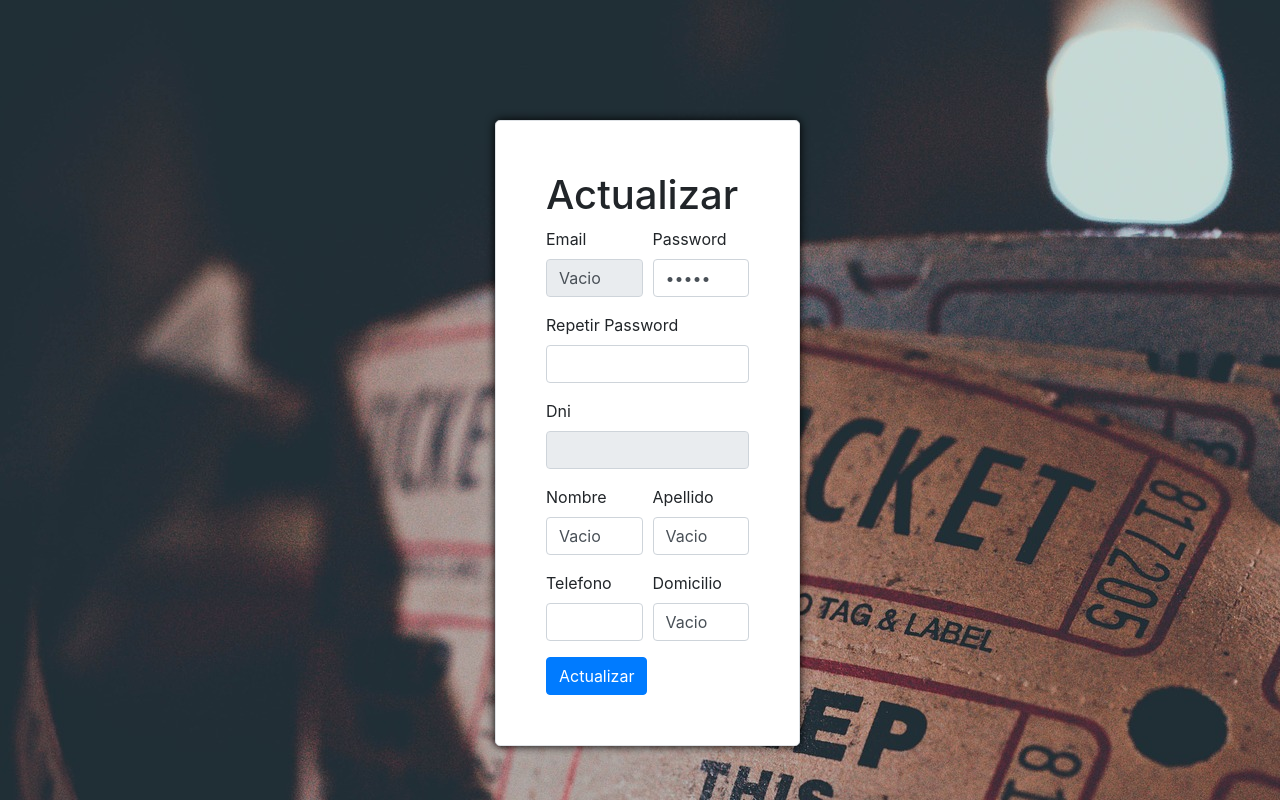
After one commit to matiashidalgo11/MoviePass, a PHP site: the page made by views/UpdateCuenta.php in a window 1280 px wide. The commit adds this page. Run offline with PHP 8.4, Linux system fonts and the light colour scheme; the template is opened without the code that fills it, so the values that code supplies are empty; some libraries are stand-ins or nearby versions.

Commit message:
Update de Cuenta + vista

```diff
--- a/daos/DaoProfiles.php
+++ b/daos/DaoProfiles.php
@@ -40,7 +40,7 @@ class DaoProfiles implements IDao
 
         if($profile instanceof Profile){
 
-            if($this->exist($profile)){
+            if($this->exist($profile->getDni())){
 
                 try{
 
--- /dev/null
+++ b/views/UpdateCuenta.php
@@ -0,0 +1,90 @@
+<div class="container-fluid">
+
+    <div class="row justify-content-center">
+
+        <div class="col-12 col-sm-6 col-md-3">
+
+
+
+            <form class="form-container border rounded-lg" action="<?= FRONT_ROOT ?>CuentasController/updateCuenta" method="POST">
+
+                <h1>Actualizar</h1>
+
+                <div class="form-row">
+                    <div class="form-group col-md-6">
+                        <label for="inputEmail4">Email</label>
+
+                        <input type="email" class="form-control" id="inputEmail4" name="email"
+                         value= "<?= (isset($_SESSION['cuenta']))? $_SESSION['cuenta']->getEmail() : 'Vacio'; ?>" disabled>
+
+                        <div class="invalid-feedback">
+                             El email ya se encuentra en uso
+                        </div>
+
+                    </div>
+                    <div class="form-group col-md-6">
+                        <label for="inputPassword4">Password</label>
+                        <input type="password" class="form-control <?php if(isset($_SESSION['updateValidator'])) echo $_SESSION['updateValidator']['password']; ?>" id="inputPassword4" name="password"
+                        value="<?= (isset($_SESSION['cuenta']))? $_SESSION['cuenta']->getPassword() : 'Vacio'; ?>">
+                        <div class="invalid-feedback">
+                             El password no coincide
+                        </div>
+                    </div>
+                </div>
+
+                <div class="form-group">
+                        <label for="inputPassword4">Repetir Password</label>
+                        <input type="password" class="form-control <?php if(isset($_SESSION['updateValidator'])) echo $_SESSION['updateValidator']['password']; ?>" id="inputPassword4" name="rPassword">
+                </div>
+
+                <div class="form-group">
+                        <label for="inputEmail4">Dni</label>
+                        <input type="number" class="form-control " id="inputEmail4" name="dni"
+                        value = "<?= (isset($_SESSION['cuenta']))? $_SESSION['cuenta']->getProfile()->getDni() : 'Vacio'; ?>" disabled>
+                        <div class="invalid-feedback">
+                             El dni ya se encuentra en uso
+                        </div>
+                </div>
+
+
+                <div class="form-row">
+
+                    <div class="form-group col-md-6">
+
+                        <label for="inputEmail4">Nombre</label>
+                        <input type="text" class="form-control" id="inputEmail4" name="nombre" value= "<?= (isset($_SESSION['cuenta']))? $_SESSION['cuenta']->getProfile()->getNombre() : 'Vacio'; ?>" >
+
+
+                    </div>
+
+
+                    <div class="form-group col-md-6">
+
+                        <label for="inputPassword4">Apellido</label>
+                        <input type="text" class="form-control" id="inputPassword4" name="apellido" value= "<?= (isset($_SESSION['cuenta']))? $_SESSION['cuenta']->getProfile()->getApellido() : 'Vacio'; ?>" >
+
+                    </div>
+
+                </div>
+
+                <div class="form-row">
+                    <div class="form-group col-md-6">
+                        <label for="inputEmail4">Telefono</label>
+                        <input type="number" class="form-control" id="inputEmail4" name="telefono"
+                        value="<?= (isset($_SESSION['cuenta']))? $_SESSION['cuenta']->getProfile()->getTelefono() : 'Vacio'; ?>">
+                    </div>
+                    <div class="form-group col-md-6">
+                        <label for="inputPassword4">Domicilio</label>
+                        <input type="text" class="form-control" id="inputPassword4" name="direccion"
+                        value="<?= (isset($_SESSION['cuenta']))? $_SESSION['cuenta']->getProfile()->getDireccion() : 'Vacio'; ?>">
+                    </div>
+                </div>
+
+                <button type="submit" class="btn btn-primary">Actualizar</button>
+            </form>
+
+        </div>
+
+    </div>
+
+</div>
--- a/views/view-cuenta.php
+++ b/views/view-cuenta.php
@@ -34,6 +34,9 @@
     </tr>
 
   </tbody>
+
+
 </table>
+  <a href="<?= FRONT_ROOT ?>CuentasController/editarCuenta" type="button">Editar Cuenta</a>
 </div>
 </div>
```
Also changed, not shown: controllers/cuentasController.php (+47 -0 lines), daos/DaoCuentas.php (+53 -2 lines).
